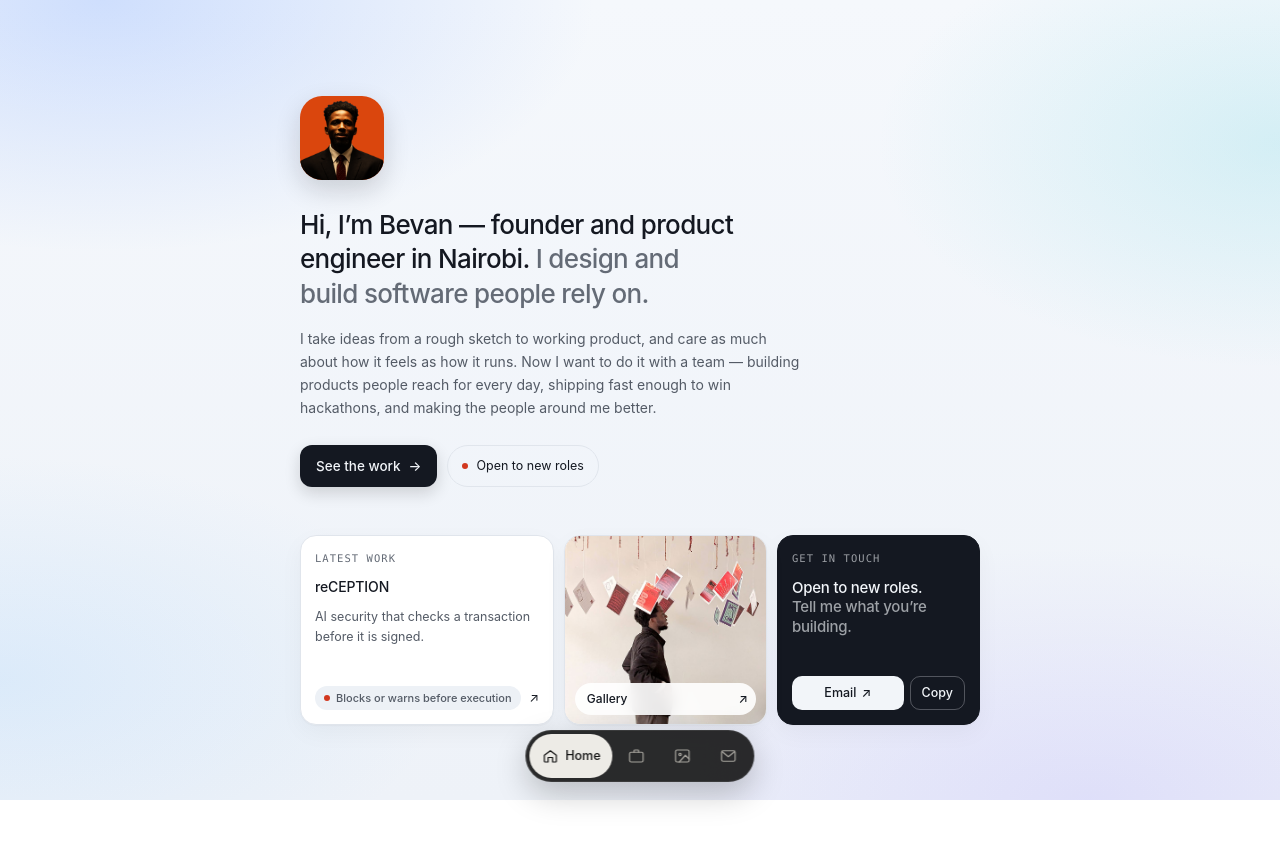
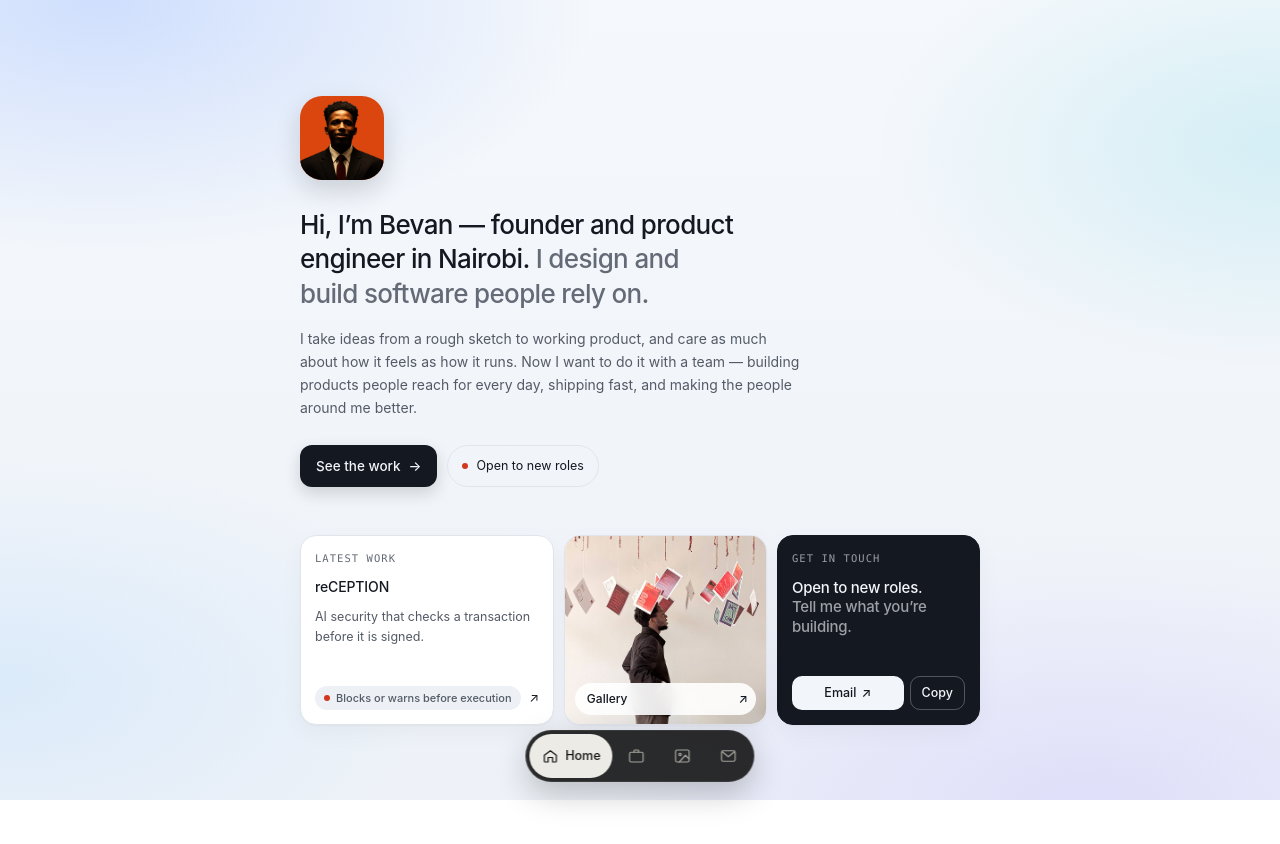
Before and after one commit to mauyaa/bevanmauya.com, a plain HTML site: page index.html in a window 1280 px wide. Drawn offline with Linux system fonts and the light colour scheme.

Commit message:
Home: trim the intro

```diff
--- a/index.html
+++ b/index.html
@@ -374,7 +374,7 @@ html{overflow-x:clip}
         <span class="pic"><span class="paint"></span><img class="fig" src="assets/img/portrait.png" alt="Portrait of Bevan Mauya in a dark suit and red tie"></span>
       </button>
       <h1>Hi, I’m Bevan — founder and product engineer in Nairobi. <span>I design and build software people rely on.</span></h1>
-      <p class="lede">I take ideas from a rough sketch to working product, and care as much about how it feels as how it runs. Now I want to do it with a team — building products people reach for every day, shipping fast enough to win hackathons, and making the people around me better.</p>
+      <p class="lede">I take ideas from a rough sketch to working product, and care as much about how it feels as how it runs. Now I want to do it with a team — building products people reach for every day, shipping fast, and making the people around me better.</p>
       <div class="actions">
         <a class="btn solid" href="#/work">See the work <span class="arr">→</span></a>
         <span class="status"><span class="dot live"></span>Open to new roles</span>
```
